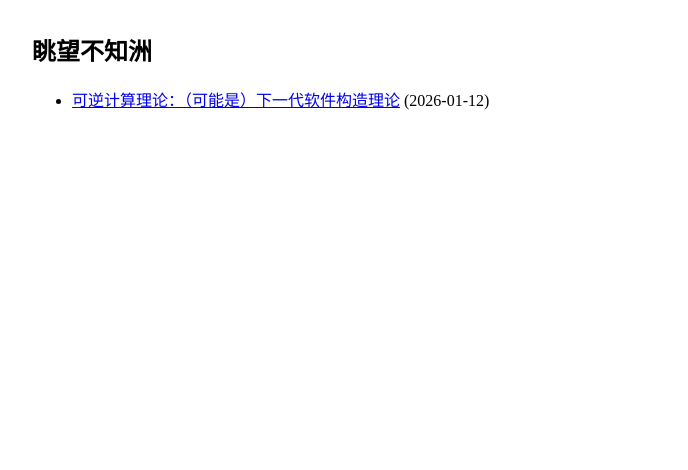
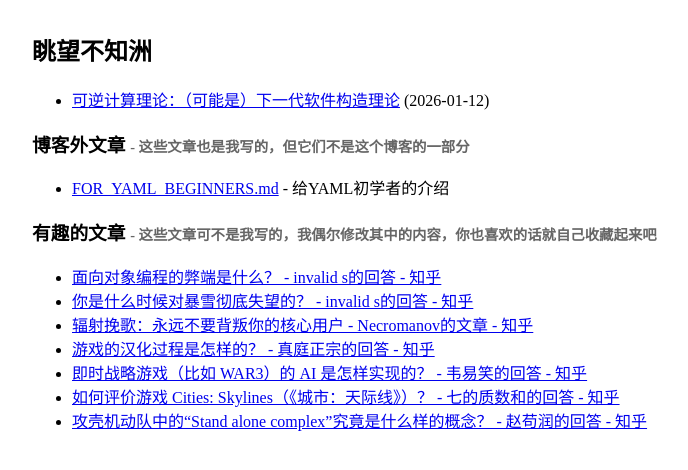
Before and after one commit to Nivdc/nivdc.github.io, a Jekyll site: the page built from index.html, in a window 1280 px wide. Shown: the top 470 px of the page, without its empty margins (96-784 px from the left). Built offline with Jekyll 4.4.1, drawn with Linux system fonts in a browser that asks for light colours.

Commit message:
update index and _layouts/default.html

```diff
--- a/_layouts/default.html
+++ b/_layouts/default.html
@@ -11,6 +11,12 @@
         thead:empty, thead th:empty {display: none;}
         code{font-family: ui-monospace, SFMono-Regular, "SF Mono", Menlo, Consolas, "Liberation Mono", monospace;}
     </style>
+
+    {% if page.custom_css %}
+    <style>
+        {{ page.custom_css | strip_newlines }}
+    </style>
+    {% endif %}
 </head>
 <body>
     {{ content }}
--- a/index.html
+++ b/index.html
@@ -1,5 +1,9 @@
 ---
 layout: default
+custom_css: |
+  ul li:last-child {
+    margin-bottom: 1rem;
+  }
 ---
 
 <h2>眺望不知洲</h2>
@@ -12,3 +16,27 @@ layout: default
     </li>
   {% endfor %}
 </ul>
+
+<h3>
+  博客外文章
+  <span style="color: #666; font-size: 0.9rem;"> - 这些文章也是我写的，但它们不是这个博客的一部分</span>
+</h3>
+<ul>
+<!--   <li><a href="#">示例文章 1</a> - 简介</li> -->
+  <li><a href="https://github.com/Nivdc/godot-miniyaml/blob/master/doc/FOR_YAML_BEGINNERS.md">FOR_YAML_BEGINNERS.md</a> - 给YAML初学者的介绍</li>
+</ul>
+
+<h3>
+  有趣的文章
+  <span style="color: #666; font-size: 0.9rem;"> - 这些文章可不是我写的，我偶尔修改其中的内容，你也喜欢的话就自己收藏起来吧</span>
+</h3>
+<ul>
+<!--   <li><a href="#">示例链接 1</a> - 简介</li> -->
+  <li><a href="https://www.zhihu.com/question/20275578/answer/26577791">面向对象编程的弊端是什么？ - invalid s的回答 - 知乎</a></li>
+  <li><a href="https://www.zhihu.com/question/55946453/answer/819535638">你是什么时候对暴雪彻底失望的？ - invalid s的回答 - 知乎</a></li>
+  <li><a href="https://zhuanlan.zhihu.com/p/58816847">辐射挽歌：永远不要背叛你的核心用户 - Necromanov的文章 - 知乎</a></li>
+  <li><a href="https://www.zhihu.com/question/46282905/answer/1087459979">游戏的汉化过程是怎样的？ - 真庭正宗的回答 - 知乎</a></li>
+  <li><a href="https://www.zhihu.com/question/21090429/answer/44109092">即时战略游戏（比如 WAR3）的 AI 是怎样实现的？ - 韦易笑的回答 - 知乎</a></li>
+  <li><a href="https://www.zhihu.com/question/28439311/answer/134801760">如何评价游戏 Cities: Skylines（《城市：天际线》）？ - 七的质数和的回答 - 知乎</a></li>
+  <li><a href="https://www.zhihu.com/question/286227542/answer/487968518">攻壳机动队中的“Stand alone complex”究竟是什么样的概念？ - 赵苟润的回答 - 知乎</a></li>
+</ul>
```
